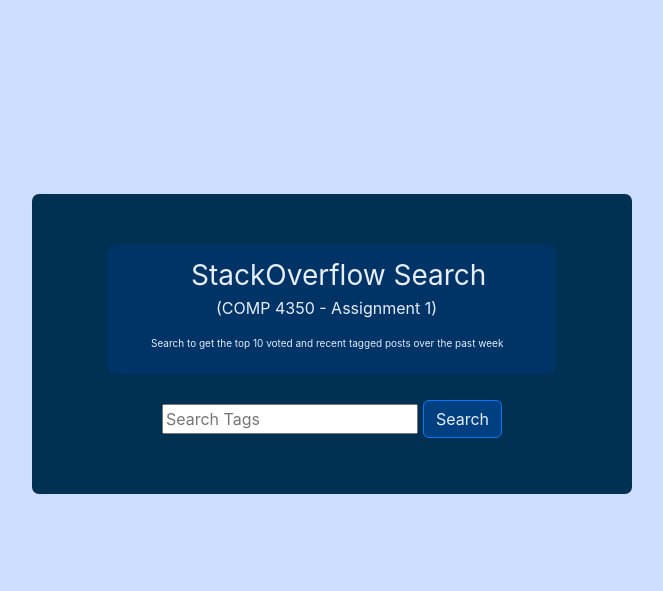
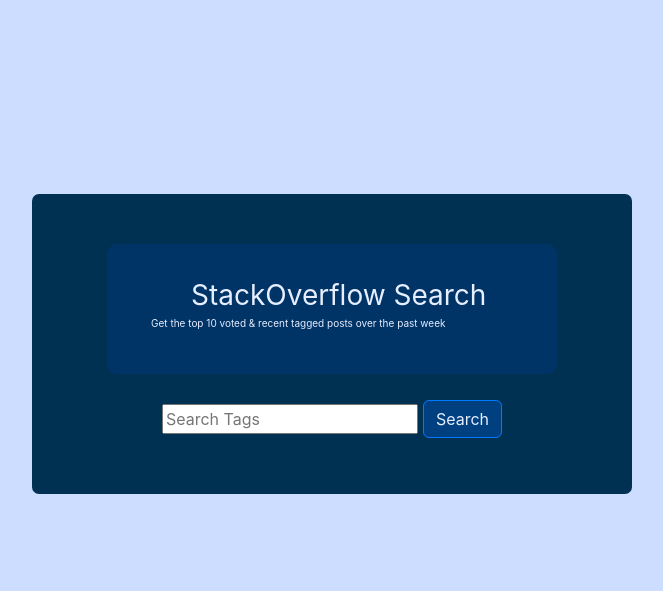
Before and after one commit to thzidaan/Stack-Overflow-API, a Flask app: page / in a window 1280 px wide. Shown: the top 591 px of the page, without its empty margins (303-966 px from the left). Run offline with Flask 2, Linux system fonts and the light colour scheme; some libraries are stand-ins or nearby versions.

Commit message:
Margins Updated for new text

```diff
--- a/templates/index.html
+++ b/templates/index.html
@@ -14,7 +14,7 @@
   }
   .home_page_content {
     margin-left: 44px;
-    margin-top: 10px;
+    margin-top: 30px;
   }
   .home_page_title {
     justify-content: center;
@@ -55,11 +55,9 @@
         <span style="font-size: 28px; color: #e6eeff; margin-left: 40px"
           >StackOverflow Search</span
         >
-        <p style="font-size: medium; color: #e6eeff; margin-left: 65px">
-          (COMP 4350 - Assignment 1)
-        </p>
+
         <p style="font-size: 10px; color: #e6eeff; margin-right: 10px">
-          Search to get the top 10 voted and recent tagged posts over the past
+          Get the top 10 voted & recent tagged posts over the past
           week
         </p>
       </div>
```
